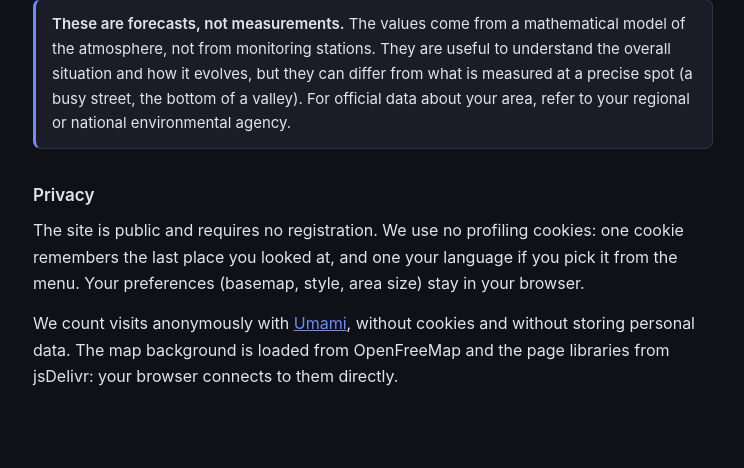
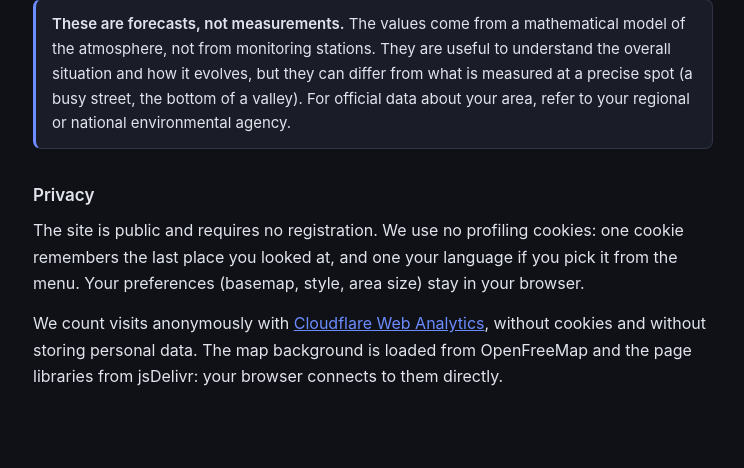
Before and after one commit to azuki-beans/coperni, a Django app: template pagine/templates/pagine/en/progetto.html in a window 1280 px wide. Shown: the part 688-1156 px from the top of the page, without its empty margins (371-1115 px from the left). Run offline with Django 5.2, Linux system fonts and the light colour scheme; the template is opened without the code that fills it: most values are stand-ins (such as "Sample title", 1, 10 or a date in 2020).

Commit message:
Use Cloudflare Web Analytics instead of Umami
The Umami free plan is already used by p7m-apri (3 sites, 100k events a
month in total). Cloudflare Web Analytics is free and cookieless, and the
account already exists for DNS. Manual JS snippet: the domain is DNS-only,
so Cloudflare's automatic injection would never see the pages.

Co-Authored-By: Claude Opus 5.5 <noreply@anthropic.com>

```diff
--- a/config/settings.py
+++ b/config/settings.py
@@ -136,9 +136,9 @@ CDS_API_KEY = os.environ.get('CDS_API_KEY')
 # (bucket pubblico in lettura, il web lo legge via HTTPS) oppure una cartella locale in sviluppo.
 CAMS_STORAGE = os.environ.get('CAMS_STORAGE', str(BASE_DIR / 'data' / 'cams'))
 
-# Statistiche Umami, senza cookie (come p7m-apri): attive solo se entrambe le variabili sono valorizzate
-UMAMI_SRC = os.environ.get('UMAMI_SRC', '')
-UMAMI_WEBSITE_ID = os.environ.get('UMAMI_WEBSITE_ID', '')
+# Statistiche Cloudflare Web Analytics, senza cookie: token dello snippet JS (vuoto = disattivate).
+# Il dominio è solo DNS su Cloudflare, quindi l'inserimento automatico non funzionerebbe.
+CLOUDFLARE_ANALYTICS_TOKEN = os.environ.get('CLOUDFLARE_ANALYTICS_TOKEN', '')
 
 # Sfondo iniziale della mappa (OpenFreeMap, niente chiave): 'dark' o 'light'. L'utente lo cambia
 # dalla mappa e la scelta resta nel browser.
--- a/pagine/templates/pagine/en/progetto.html
+++ b/pagine/templates/pagine/en/progetto.html
@@ -41,9 +41,9 @@
     Your preferences (basemap, style, area size) stay in your browser.
 </p>
 <p>
-    {% if umami_src and umami_website_id %}We count visits anonymously with
-    <a href="https://umami.is" rel="noopener">Umami</a>, without cookies and without storing personal
-    data. {% endif %}The map background is loaded from OpenFreeMap and the page libraries from
+    {% if cf_analytics_token %}We count visits anonymously with
+    <a href="https://www.cloudflare.com/web-analytics/" rel="noopener">Cloudflare Web Analytics</a>,
+    without cookies and without storing personal data. {% endif %}The map background is loaded from OpenFreeMap and the page libraries from
     jsDelivr: your browser connects to them directly.
 </p>
 {% endblock %}
--- a/pagine/templates/pagine/it/progetto.html
+++ b/pagine/templates/pagine/it/progetto.html
@@ -41,9 +41,9 @@
     dimensione dell'area) restano solo nel tuo browser.
 </p>
 <p>
-    {% if umami_src and umami_website_id %}Contiamo le visite in forma anonima con
-    <a href="https://umami.is" rel="noopener">Umami</a>, senza cookie e senza salvare dati personali.
-    {% endif %}Lo sfondo della mappa arriva da OpenFreeMap e le librerie della pagina da jsDelivr: il
+    {% if cf_analytics_token %}Contiamo le visite in forma anonima con
+    <a href="https://www.cloudflare.com/web-analytics/" rel="noopener">Cloudflare Web Analytics</a>,
+    senza cookie e senza salvare dati personali. {% endif %}Lo sfondo della mappa arriva da OpenFreeMap e le librerie della pagina da jsDelivr: il
     tuo browser si collega direttamente a loro.
 </p>
 {% endblock %}
--- a/places/templates/_meta_head.html
+++ b/places/templates/_meta_head.html
@@ -1,6 +1,6 @@
 {% load i18n %}{% comment %}
 Metadati comuni a tutte le pagine (context processor config.sito.sito): descrizione, URL canonico,
-anteprima dei link sui social, favicon, versioni nelle altre lingue, statistiche Umami.
+anteprima dei link sui social, favicon, versioni nelle altre lingue, statistiche Cloudflare Web Analytics.
 Si aspetta titolo_pagina dal template che lo include.
 {% endcomment %}
 {% translate "Air quality forecasts from Copernicus on a map, for every town in Italy and every city in Europe: now and for the next 48 hours." as descrizione %}
@@ -22,4 +22,4 @@ Si aspetta titolo_pagina dal template che lo include.
     <meta name="twitter:description" content="{{ descrizione }}">
     <meta name="twitter:image" content="{{ immagine_anteprima }}">
     {% include "_lingue_head.html" %}
-    {% if umami_src and umami_website_id %}<script defer src="{{ umami_src }}" data-website-id="{{ umami_website_id }}"></script>{% endif %}
+    {% if cf_analytics_token %}<script defer src="https://static.cloudflareinsights.com/beacon.min.js" data-cf-beacon='{"token": "{{ cf_analytics_token }}"}'></script>{% endif %}
```
Also changed, not shown: CLAUDE.md (+2 -1 lines), config/sito.py (+3 -4 lines), README.md, 1 other file.
